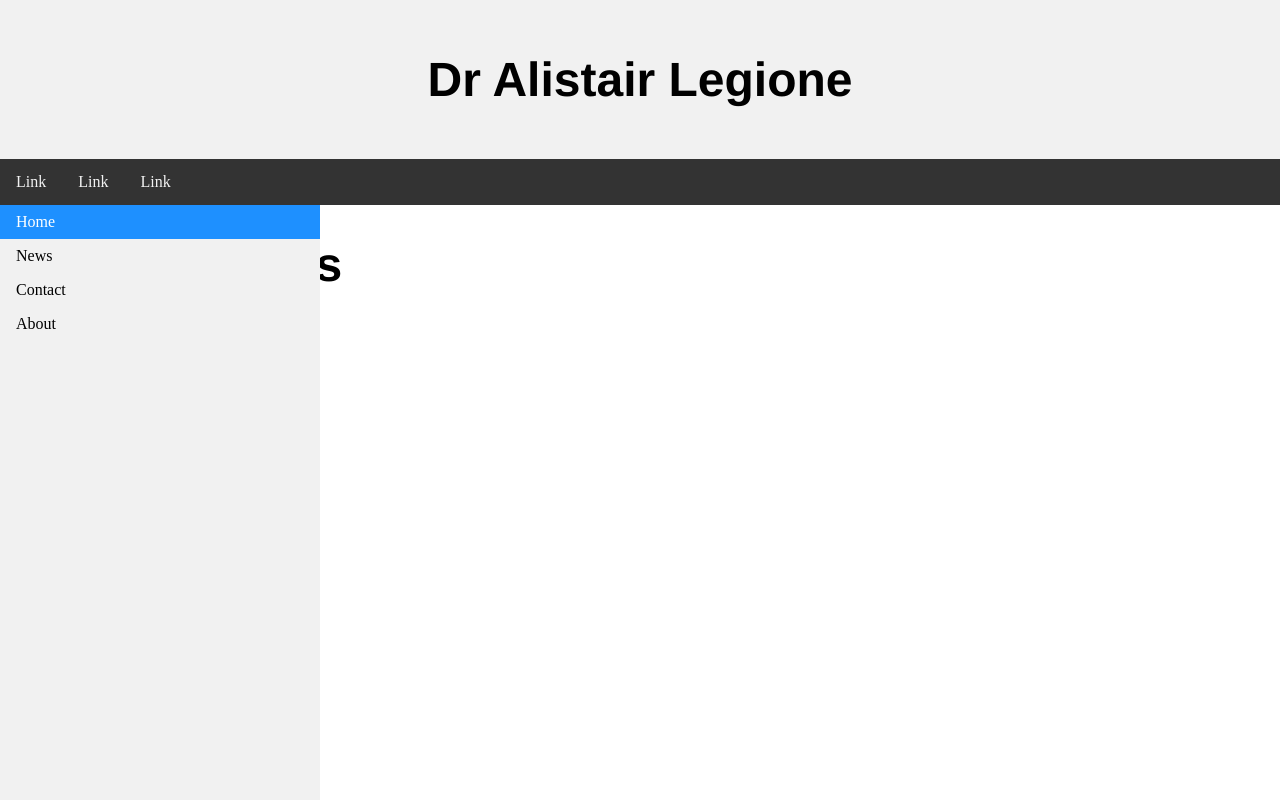
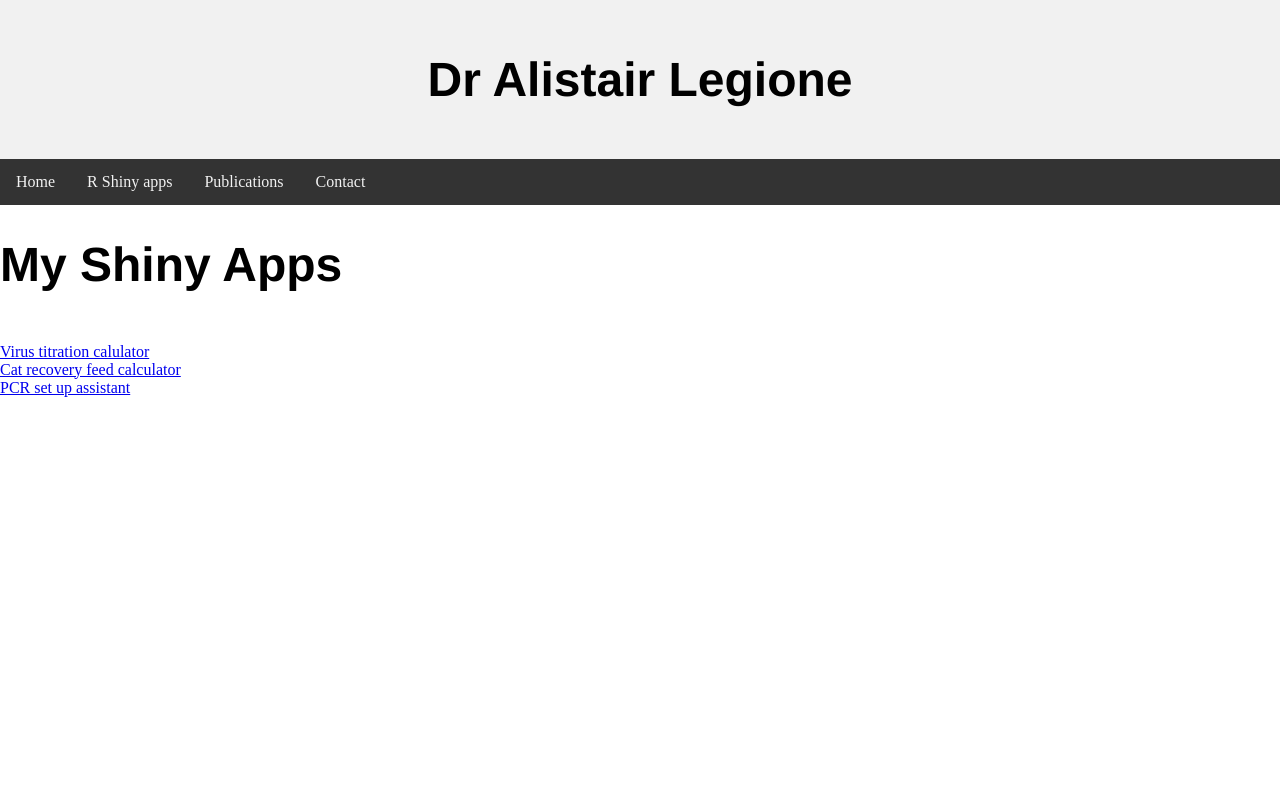
Before and after one commit to alegione/alegione.github.io_old, a plain HTML site: page index.html in a window 1280 px wide. Drawn offline with Linux system fonts and the light colour scheme.

Commit message:
Update index.html

```diff
--- a/index.html
+++ b/index.html
@@ -10,17 +10,12 @@
 			<h1>Dr Alistair Legione</h1>
 		</div>
 		<div class="topnav">
-			<a href="#">Link</a>
-			<a href="#">Link</a>
-			<a href="#">Link</a>
+			<a class="active" href="#home">Home</a>
+			<a href="#Shinyapps">R Shiny apps</a>
+			<a href="#Publications">Publications</a>
+			<a href="#Contact">Contact</a>
 		</div>
-		<ul>
-		  <li><a class="active" href="#home">Home</a></li>
-		  <li><a href="#news">News</a></li>
-		  <li><a href="#contact">Contact</a></li>
-		  <li><a href="#about">About</a></li>
-		</ul>
-		<h1>My Shiny Apps</h1>
+		<h1 id="Shinyapps">My Shiny Apps</h1>
 		<br><a href=https://alegione.shinyapps.io/Virus_Titration_Calculators/>Virus titration calulator</a>
     		<br><a href=https://alegione.shinyapps.io/Vet_Help/>Cat recovery feed calculator</a>
     		<br><a href=https://alegione.shinyapps.io/PCR-assistant/>PCR set up assistant</a>
```
